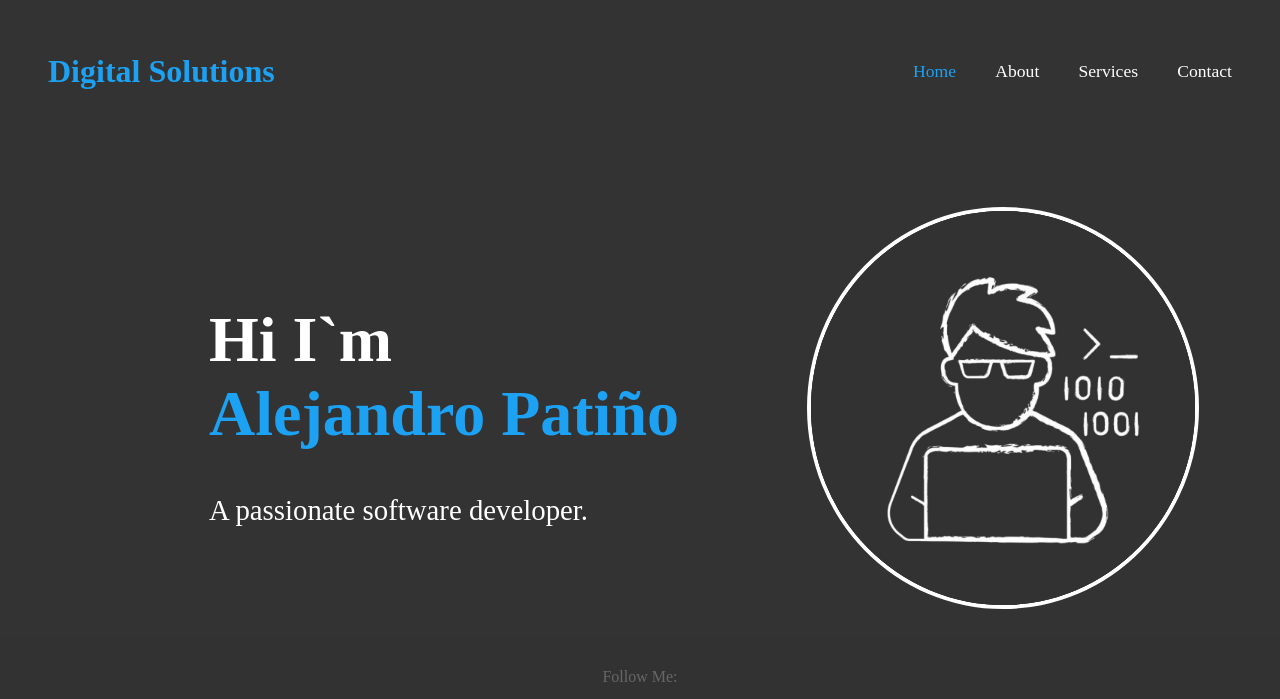
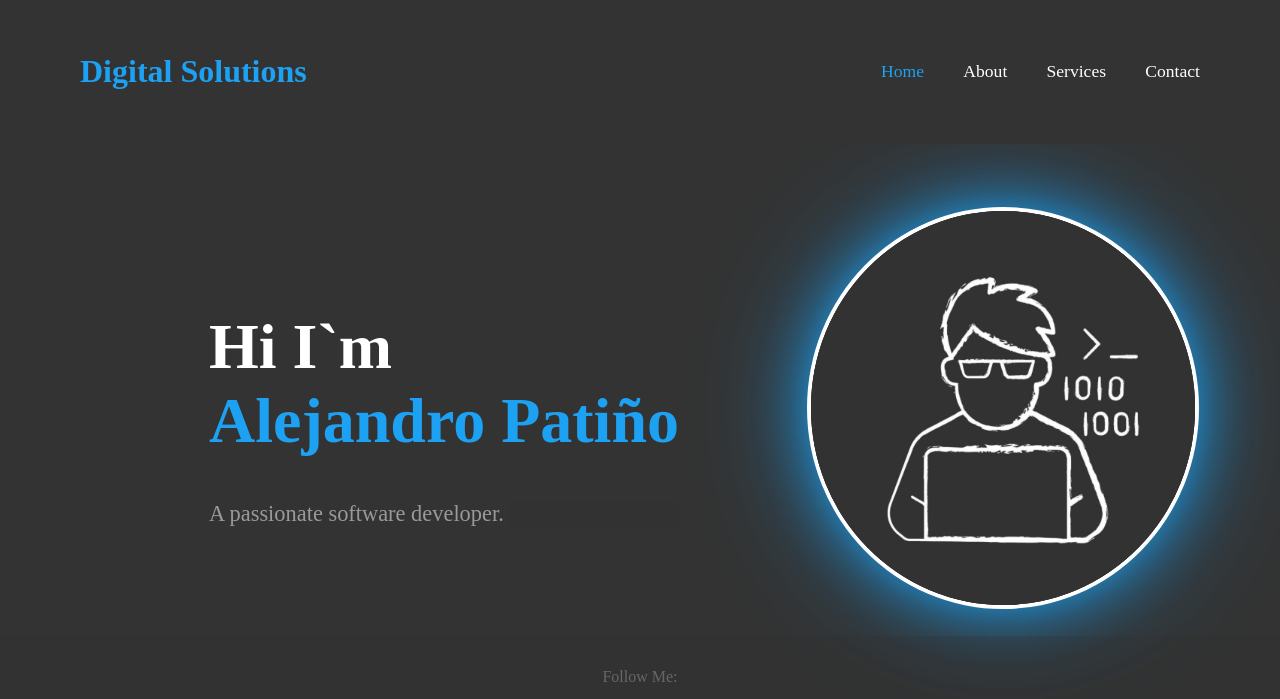
Before and after one commit to Bitxo92/Bitxo92.github.io, a plain HTML site: page Pages/index.html in a window 1280 px wide. Shown: the top 699 px of the page. Drawn offline with nearby package versions, Linux system fonts and the light colour scheme.

Commit message:
feat(styles): added padding to header and glow to avatar

```diff
--- a/Styles/headerStyles.css
+++ b/Styles/headerStyles.css
@@ -4,7 +4,7 @@ header {
   top: 0;
   left: 0;
   box-sizing: border-box; /*necessary for padding and to take into account width/height values*/
-  padding: 2em 3em;
+  padding: 2em 5em;
   display: flex;
   justify-content: space-between;
   align-items: center;
--- a/Styles/indexStyles.css
+++ b/Styles/indexStyles.css
@@ -37,6 +37,9 @@
   border-radius: 50%;
   overflow: hidden;
   border: 4px solid white;
+  box-shadow: 0 0 20px rgba(29, 161, 242, 0.2),
+              0 0 50px rgba(29, 161, 242, 0.5),
+              0 0 100px rgba(29, 161, 242, 0.8);
 }
 
 .avatar img {
@@ -50,6 +53,7 @@
 }
 
 .homepage_description {
-  font-size: 0.9em;
+  font-size: 0.7em;
+  opacity: 0.5;
   font-weight: normal;
 }
```
